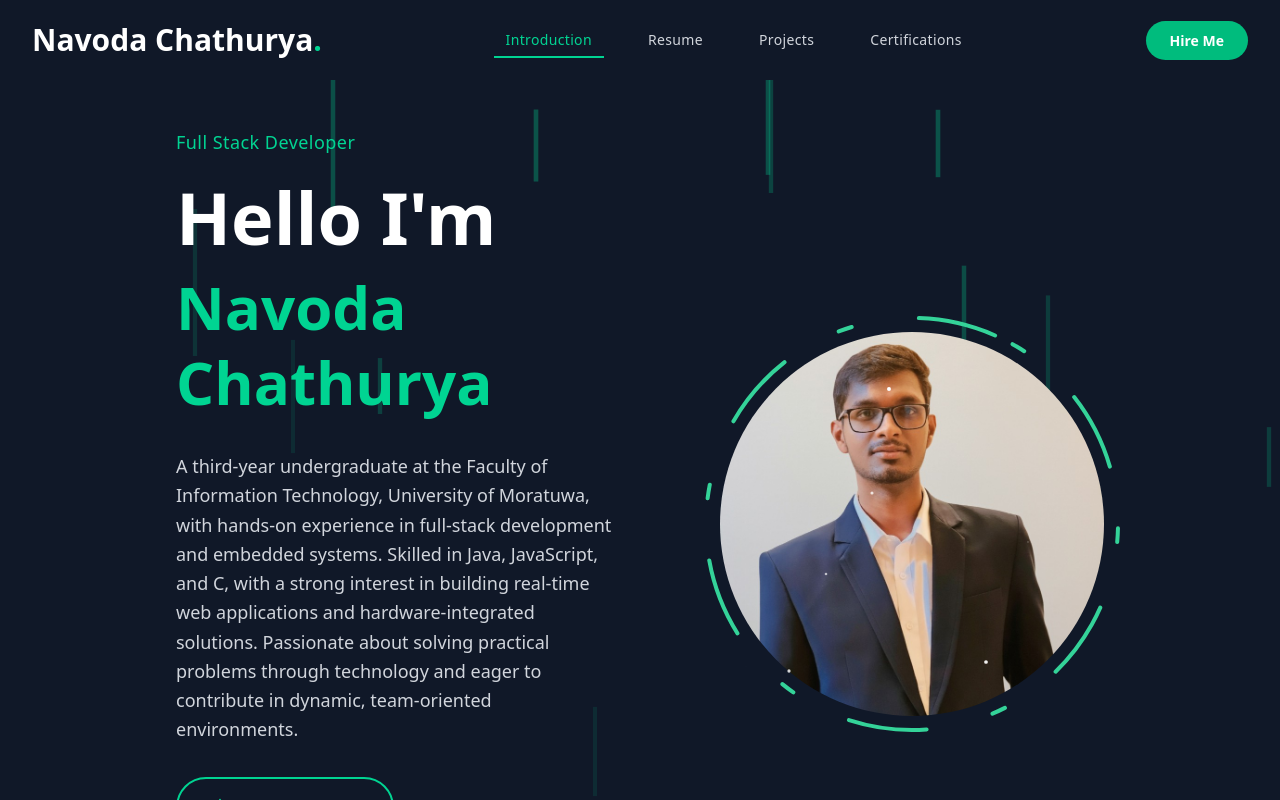
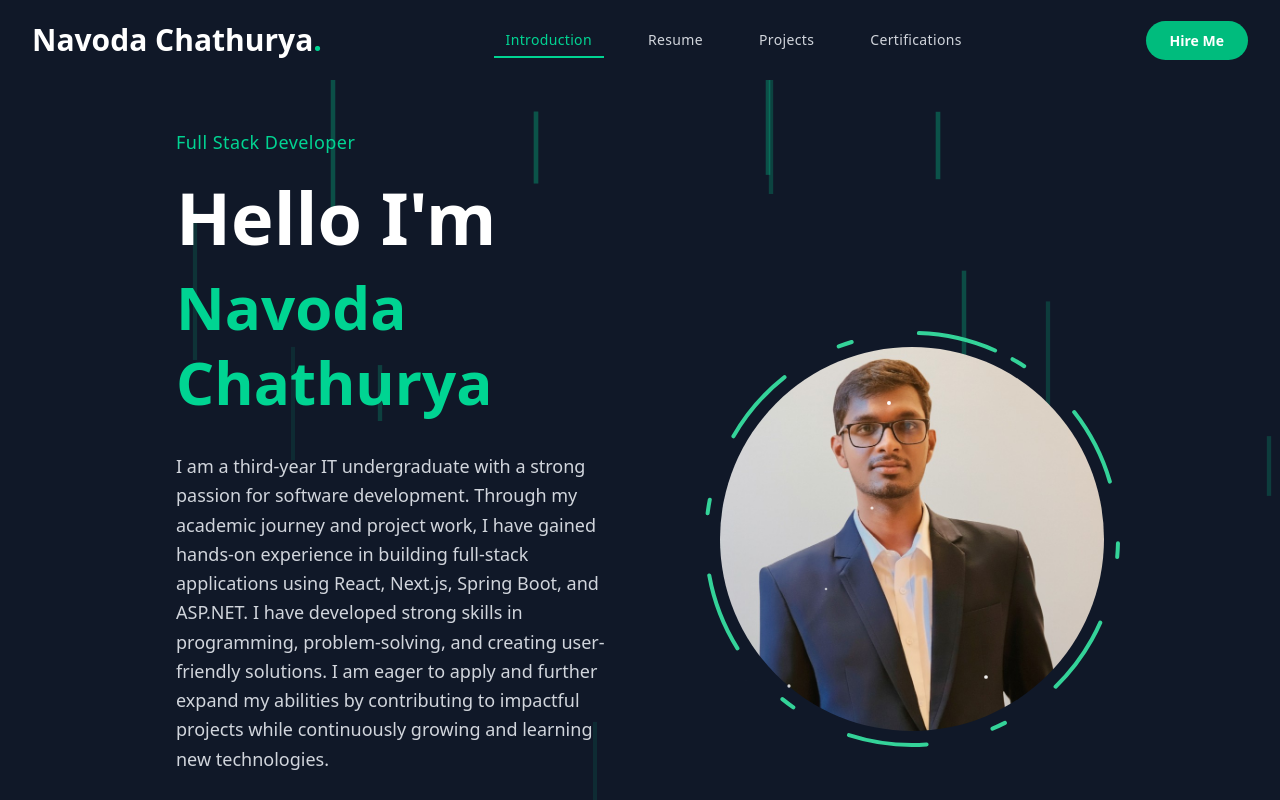
Before and after one commit to Navoda001/portfolio-frontend, a Next.js app: page / in a window 1280 px wide. Shown: the top 800 px of the page. Built offline with nearby package versions, Linux system fonts and the light colour scheme.

Commit message:
modify:Introduction

```diff
--- a/app/pages/introduction/page.tsx
+++ b/app/pages/introduction/page.tsx
@@ -175,7 +175,12 @@ const Introduction = () => {
                             variants={itemVariants}
                             className="text-gray-300 text-lg leading-relaxed max-w-xl"
                         >
-                            A third-year undergraduate at the Faculty of Information Technology, University of Moratuwa, with hands-on experience in full-stack development and embedded systems. Skilled in Java, JavaScript, and C, with a strong interest in building real-time web applications and hardware-integrated solutions. Passionate about solving practical problems through technology and eager to contribute in dynamic, team-oriented environments.
+                            I am a third-year IT undergraduate with a strong passion for software development. Through my
+                            academic journey and project work, I have gained hands-on experience in building full-stack
+                            applications using React, Next.js, Spring Boot, and ASP.NET. I have developed strong skills in
+                            programming, problem-solving, and creating user-friendly solutions. I am eager to apply and further
+                            expand my abilities by contributing to impactful projects while continuously growing and learning new
+                            technologies.
                         </motion.p>
 
                         {/* CTA + Social Links */}
```
